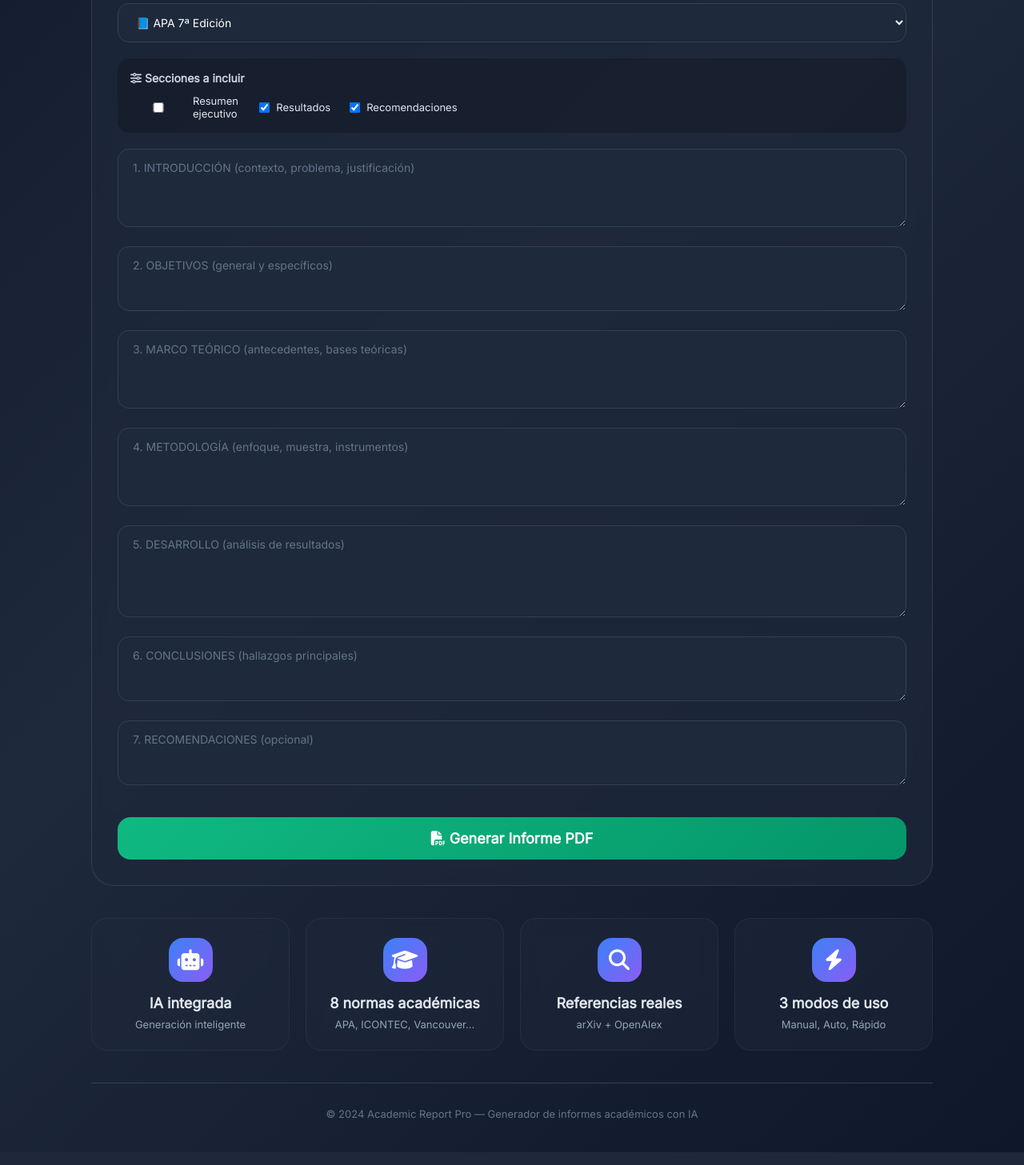
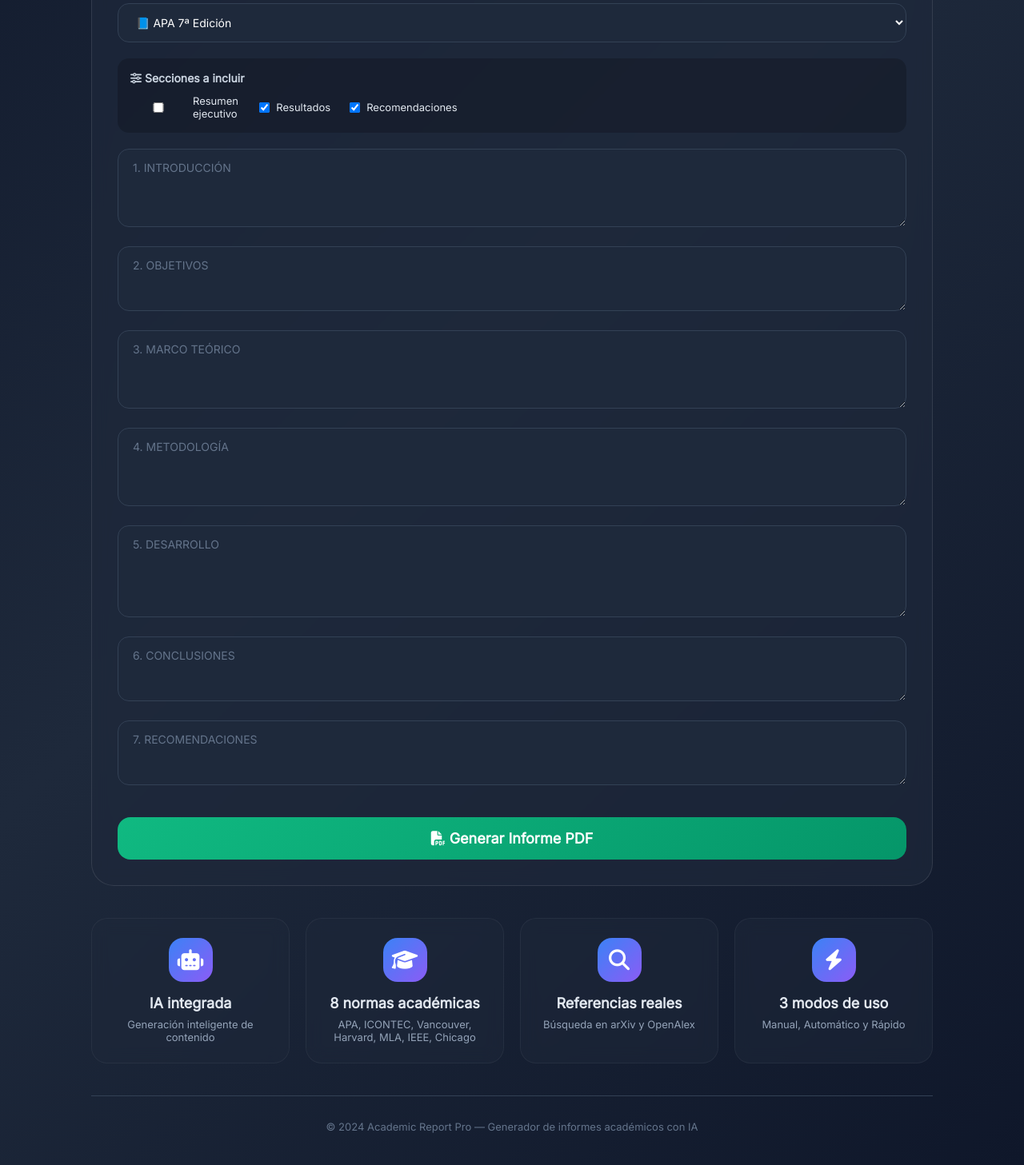
Before and after one commit to robertoarbelaez-png/Academic-Report-Pro, a Flask app: page / in a window 1280 px wide. Shown: the part 686-2143 px from the top of the page at 80% size. Run offline with Flask 3, Linux system fonts and the light colour scheme; some libraries are stand-ins or nearby versions.

Commit message:
Update index.html

```diff
--- a/templates/index.html
+++ b/templates/index.html
@@ -114,7 +114,6 @@
             margin-bottom: 40px;
         }
 
-        /* Tabs */
         .tabs {
             display: flex;
             gap: 8px;
@@ -315,14 +314,12 @@
 
         <div class="card">
 
-            <!-- TABS -->
             <div class="tabs">
                 <button class="tab active" onclick="setModo('manual')">✍️ Modo Manual</button>
                 <button class="tab" onclick="setModo('auto')">🤖 Modo Automático</button>
                 <button class="tab" onclick="setModo('rapido')">⚡ Modo Rápido</button>
             </div>
 
-            <!-- Campo común: Tema -->
             <div class="input-group">
                 <label><i class="fas fa-tag"></i> Tema del informe</label>
                 <input type="text" id="tema" placeholder="Ej: Impacto de la inteligencia artificial en la educación">
@@ -336,7 +333,6 @@
                 <input type="text" id="fechaEntrega" placeholder="Fecha de entrega (DD/MM/AAAA)">
             </div>
 
-            <!-- Selector de normas -->
             <div class="input-group">
                 <label><i class="fas fa-book"></i> Norma académica</label>
                 <select id="norma">
@@ -351,7 +347,6 @@
                 </select>
             </div>
 
-            <!-- Secciones opcionales -->
             <div class="seccion-check">
                 <h4><i class="fas fa-sliders-h"></i> Secciones a incluir</h4>
                 <div class="check-group">
@@ -361,25 +356,22 @@
                 </div>
             </div>
 
-            <!-- MODO MANUAL -->
             <div id="modoManual">
-                <textarea id="introManual" rows="4" placeholder="1. INTRODUCCIÓN (contexto, problema, justificación)" class="input-group"></textarea>
-                <textarea id="objetivosManual" rows="3" placeholder="2. OBJETIVOS (general y específicos)" class="input-group"></textarea>
-                <textarea id="marcoManual" rows="4" placeholder="3. MARCO TEÓRICO (antecedentes, bases teóricas)" class="input-group"></textarea>
-                <textarea id="metodologiaManual" rows="4" placeholder="4. METODOLOGÍA (enfoque, muestra, instrumentos)" class="input-group"></textarea>
-                <textarea id="desarrolloManual" rows="5" placeholder="5. DESARROLLO (análisis de resultados)" class="input-group"></textarea>
-                <textarea id="conclusionesManual" rows="3" placeholder="6. CONCLUSIONES (hallazgos principales)" class="input-group"></textarea>
-                <textarea id="recomendacionesManual" rows="3" placeholder="7. RECOMENDACIONES (opcional)" class="input-group"></textarea>
+                <textarea id="introManual" rows="4" placeholder="1. INTRODUCCIÓN" class="input-group"></textarea>
+                <textarea id="objetivosManual" rows="3" placeholder="2. OBJETIVOS" class="input-group"></textarea>
+                <textarea id="marcoManual" rows="4" placeholder="3. MARCO TEÓRICO" class="input-group"></textarea>
+                <textarea id="metodologiaManual" rows="4" placeholder="4. METODOLOGÍA" class="input-group"></textarea>
+                <textarea id="desarrolloManual" rows="5" placeholder="5. DESARROLLO" class="input-group"></textarea>
+                <textarea id="conclusionesManual" rows="3" placeholder="6. CONCLUSIONES" class="input-group"></textarea>
+                <textarea id="recomendacionesManual" rows="3" placeholder="7. RECOMENDACIONES" class="input-group"></textarea>
             </div>
 
-            <!-- MODO AUTOMÁTICO (oculto inicialmente) -->
             <div id="modoAuto" style="display:none;">
-                <textarea id="textoCompleto" rows="10" placeholder="Escribe aquí TODO lo que sabes sobre el tema. La IA organizará tu información automáticamente." class="input-group"></textarea>
+                <textarea id="textoCompleto" rows="10" placeholder="Escribe aquí TODO lo que sabes sobre el tema..." class="input-group"></textarea>
             </div>
 
-            <!-- MODO RÁPIDO (oculto inicialmente) -->
             <div id="modoRapido" style="display:none;">
-                <textarea id="temaRapido" rows="4" placeholder="Describe tu tema de investigación en una o dos frases..." class="input-group"></textarea>
+                <textarea id="temaRapido" rows="4" placeholder="Describe tu tema de investigación..." class="input-group"></textarea>
             </div>
 
             <button class="btn-generar" onclick="generarInforme()">
@@ -388,10 +380,10 @@
         </div>
 
         <div class="beneficios">
-            <div class="beneficio-card"><div class="beneficio-icon"><i class="fas fa-robot"></i></div><h3>IA integrada</h3><p>Generación inteligente</p></div>
-            <div class="beneficio-card"><div class="beneficio-icon"><i class="fas fa-graduation-cap"></i></div><h3>8 normas académicas</h3><p>APA, ICONTEC, Vancouver...</p></div>
-            <div class="beneficio-card"><div class="beneficio-icon"><i class="fas fa-search"></i></div><h3>Referencias reales</h3><p>arXiv + OpenAlex</p></div>
-            <div class="beneficio-card"><div class="beneficio-icon"><i class="fas fa-bolt"></i></div><h3>3 modos de uso</h3><p>Manual, Auto, Rápido</p></div>
+            <div class="beneficio-card"><div class="beneficio-icon"><i class="fas fa-robot"></i></div><h3>IA integrada</h3><p>Generación inteligente de contenido</p></div>
+            <div class="beneficio-card"><div class="beneficio-icon"><i class="fas fa-graduation-cap"></i></div><h3>8 normas académicas</h3><p>APA, ICONTEC, Vancouver, Harvard, MLA, IEEE, Chicago</p></div>
+            <div class="beneficio-card"><div class="beneficio-icon"><i class="fas fa-search"></i></div><h3>Referencias reales</h3><p>Búsqueda en arXiv y OpenAlex</p></div>
+            <div class="beneficio-card"><div class="beneficio-icon"><i class="fas fa-bolt"></i></div><h3>3 modos de uso</h3><p>Manual, Automático y Rápido</p></div>
         </div>
 
         <div class="footer">
@@ -414,8 +406,9 @@
 
         async function generarInforme() {
             const tema = document.getElementById('tema').value;
+            const temaRapido = document.getElementById('temaRapido').value;
 
-            if (!tema && modoActual !== 'manual') {
+            if (!tema && !temaRapido && modoActual !== 'manual') {
                 Swal.fire('Error', 'Por favor ingresa un tema para el informe', 'error');
                 return;
             }
@@ -453,6 +446,7 @@
                 datos.texto_completo = document.getElementById('textoCompleto').value;
             } else {
                 datos.texto_completo = document.getElementById('temaRapido').value;
+                datos.tema = document.getElementById('temaRapido').value;
             }
 
             try {
@@ -476,7 +470,7 @@
                     Swal.fire('Error', result.error, 'error');
                 }
             } catch (error) {
-                Swal.fire('Error', 'No se pudo conectar con el servidor', 'error');
+                Swal.fire('Error', 'No se pudo generar el informe', 'error');
             }
         }
     </script>
```
